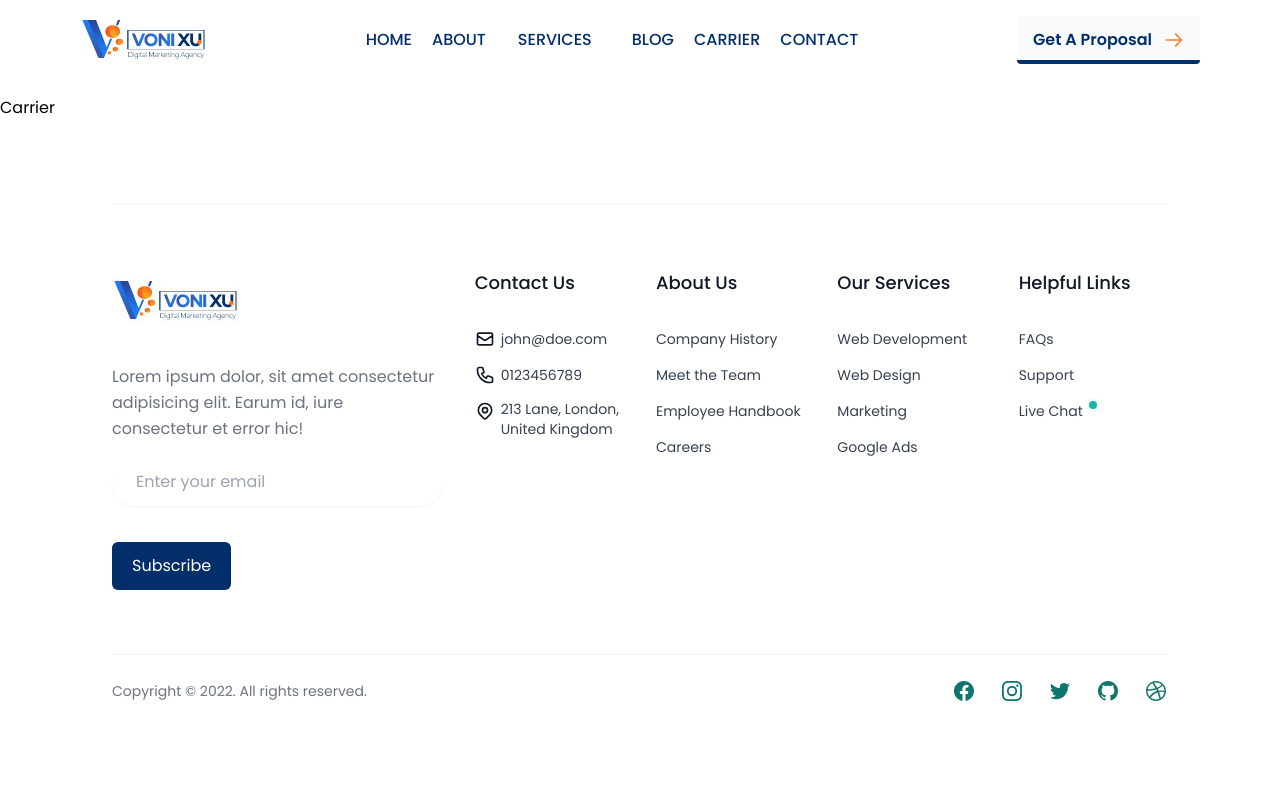
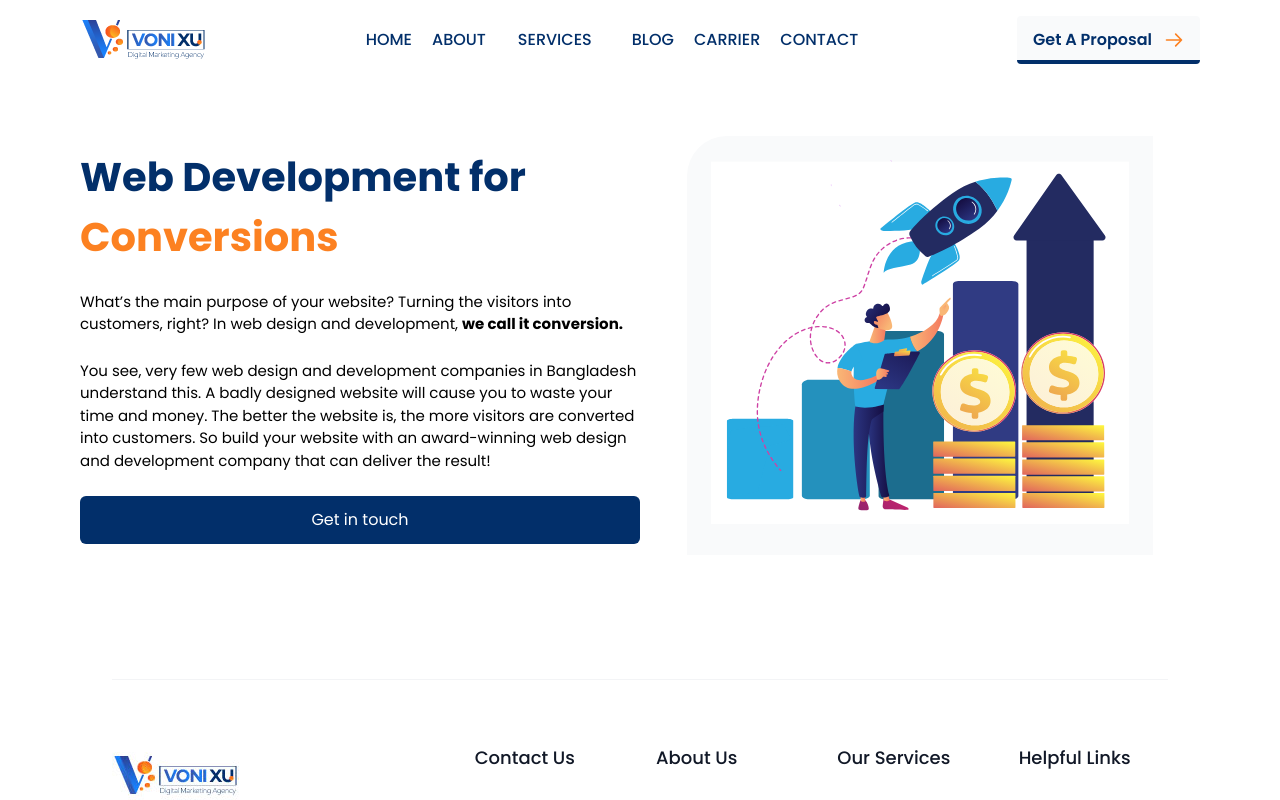
Before and after one commit to alamincoders/vonixu, a Next.js app: page /carrier in a window 1280 px wide. Shown: the top 800 px of the page. Built offline with nearby package versions, Linux system fonts and the light colour scheme; a small style sheet from the web is missing.

Commit message:
Web Development for Conversions

```diff
--- /dev/null
+++ b/components/WebConversation.jsx
@@ -0,0 +1,38 @@
+import Image from 'next/image';
+import React from 'react';
+import Button from './shared/Button';
+import webConversation from '../assets/services/webconversation.svg'
+
+const WebConversation = () => {
+  return (
+    <section className="container py-10">
+      <div className=" grid grid-col-1 lg:grid-cols-2 gap-y-8">
+        <div className="flex flex-col justify-center space-y-6 ">
+          <h1 className="text-[40px] font-bold">
+            <span className="text-primary">Web Development for</span>{" "}
+            <span className="text-secondary ">Conversions</span>
+          </h1>
+          <p className="text-[15px]">
+            What’s the main purpose of your website? Turning the visitors into
+            customers, right? In web design and development,{" "}
+            <strong>we call it conversion.</strong>
+          </p>
+          <p className="text-[15px]">
+            You see, very few web design and development companies in Bangladesh
+            understand this. A badly designed website will cause you to waste
+            your time and money. The better the website is, the more visitors
+            are converted into customers. So build your website with an
+            award-winning web design and development company that can deliver
+            the result!
+          </p>
+          <Button title="Get in touch" />
+        </div>
+        <div className="w-5/6 bg-gray-50 rounded-tl-[40px] p-6 mx-auto">
+          <Image src={webConversation} alt="" />
+        </div>
+      </div>
+    </section>
+  );
+};
+
+export default WebConversation;
--- a/pages/carrier.js
+++ b/pages/carrier.js
@@ -1,5 +1,6 @@
 import Head from "next/head";
 import React from "react";
+import WebConversation from "../components/WebConversation";
 
 const Carrier = () => {
   return (
@@ -10,7 +11,9 @@ const Carrier = () => {
         <link rel="icon" href="/favicon.ico" />
       </Head>
 
-      <main className="relative pt-24">Carrier</main>
+      <main className="relative pt-24">
+        <WebConversation/>
+       </main>
     </>
   );
 };
```
Also changed, not shown: assets/services/webconversation.svg (added).
